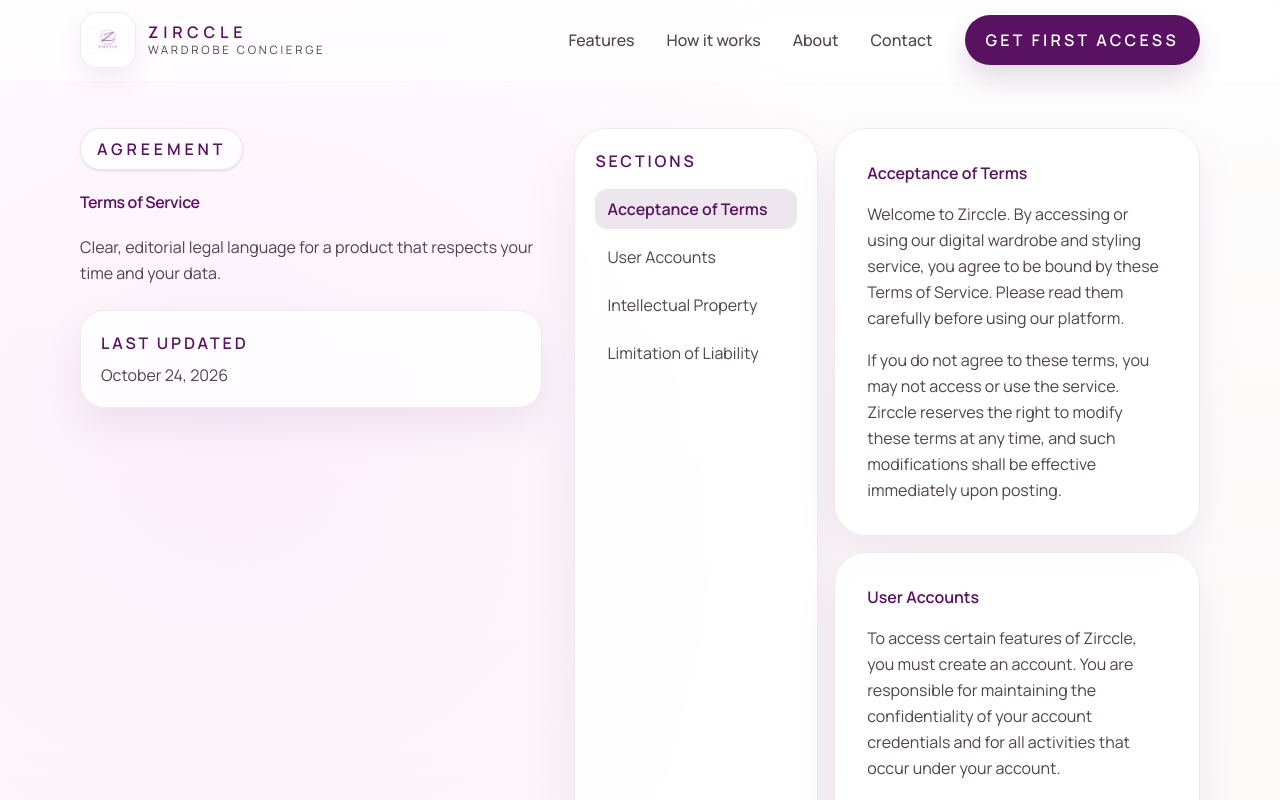
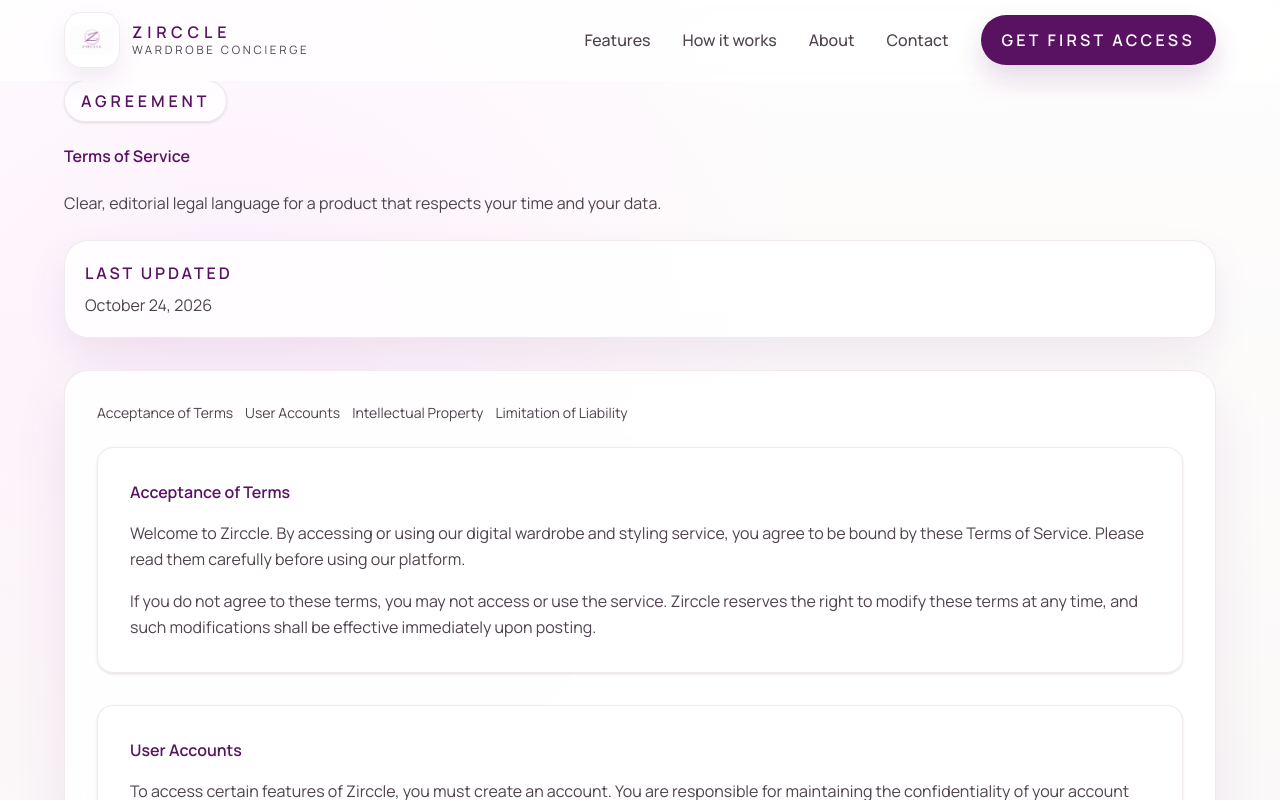
Before and after one commit to zirccle/website, a Next.js app: page /terms-of-service in a window 1280 px wide. Shown: the top 800 px of the page. Built offline with nearby package versions, Linux system fonts and the light colour scheme.

Commit message:
restructure

```diff
--- a/app/about/page.tsx
+++ b/app/about/page.tsx
@@ -30,7 +30,7 @@ export default function AboutPage() {
     <main className="min-h-screen bg-background">
       <SiteHeader />
 
-      <section className="hero-gradient pt-28 pb-20 md:pt-32 md:pb-28">
+      <section className="hero-gradient pt-20 pb-12 md:pt-24 md:pb-16">
         <div className="mx-auto grid max-w-container-max grid-cols-1 gap-12 px-margin-mobile md:px-margin-desktop lg:grid-cols-[0.9fr_1.1fr] lg:items-stretch">
           <div className="space-y-6">
             <span className="inline-flex w-fit items-center rounded-full border border-primary/10 bg-white/78 px-4 py-2 text-label-sm font-semibold uppercase tracking-[0.24em] text-primary shadow-sm backdrop-blur-md">
--- a/app/contact/page.tsx
+++ b/app/contact/page.tsx
@@ -5,7 +5,7 @@ export default function ContactPage() {
     <main className="min-h-screen bg-background">
       <SiteHeader />
 
-      <section className="hero-gradient pt-28 pb-20 md:pt-32 md:pb-28">
+      <section className="hero-gradient pt-20 pb-12 md:pt-24 md:pb-16">
         <div className="mx-auto max-w-[860px] px-margin-mobile md:px-margin-desktop">
           <div className="space-y-6 text-center">
             <span className="inline-flex w-fit items-center rounded-full border border-primary/10 bg-white/78 px-4 py-2 text-label-sm font-semibold uppercase tracking-[0.24em] text-primary shadow-sm backdrop-blur-md mx-auto">
--- a/app/page.tsx
+++ b/app/page.tsx
@@ -66,7 +66,7 @@ export default function Home() {
     <main className="min-h-screen bg-background">
       <SiteHeader />
 
-      <section className="hero-gradient relative overflow-hidden pt-28 pb-20 md:pt-32 md:pb-28">
+      <section className="hero-gradient relative overflow-hidden pt-20 pb-12 md:pt-24 md:pb-16">
         <div className="mx-auto grid max-w-container-max grid-cols-1 gap-14 px-margin-mobile md:px-margin-desktop lg:grid-cols-[0.98fr_1.02fr] lg:items-stretch">
           <div className="relative z-10 flex flex-col gap-7">
             <span className="inline-flex w-fit items-center rounded-full border border-primary/10 bg-white/75 px-4 py-2 text-label-sm font-semibold uppercase tracking-[0.24em] text-primary shadow-sm backdrop-blur-md">
--- a/app/privacy-policy/page.tsx
+++ b/app/privacy-policy/page.tsx
@@ -59,19 +59,18 @@ export default function PrivacyPolicyPage() {
     <main className="min-h-screen bg-background flex flex-col justify-between">
       <SiteHeader />
 
-      <section className="hero-gradient pt-28 pb-20 md:pt-32 md:pb-28">
-        <div className="mx-auto grid max-w-container-max grid-cols-1 gap-8 px-margin-mobile md:px-margin-desktop lg:grid-cols-[0.9fr_1.1fr] lg:items-stretch">
-          <div className="space-y-6 flex flex-col justify-between h-full">
+      <section className="hero-gradient pt-16 pb-8 md:pt-20 md:pb-12">
+        <div className="mx-auto max-w-container-max px-margin-mobile md:px-margin-desktop">
+          <div className="space-y-6">
             <span className="inline-flex w-fit items-center rounded-full border border-primary/10 bg-white/78 px-4 py-2 text-label-sm font-semibold uppercase tracking-[0.24em] text-primary shadow-sm backdrop-blur-md">
               Legal
             </span>
-            <h1 className="max-w-xl text-display-lg-mobile font-semibold leading-[1.02] tracking-tight text-primary md:text-display-lg">
-              Privacy Policy
-            </h1>
-            <p className="max-w-xl text-body-lg leading-relaxed text-on-surface-variant">
+            <h1 className="text-display-lg font-semibold leading-tight text-primary">Privacy Policy</h1>
+            <p className="text-body-lg leading-relaxed text-on-surface-variant max-w-2xl">
               We value your privacy and are committed to protecting your personal data while you explore Zirccle.
             </p>
-            <div className="grid gap-4 sm:grid-cols-2">
+
+            <div className="grid gap-4 sm:grid-cols-2 max-w-2xl">
               <div className="rounded-[1.5rem] border border-outline-variant/35 bg-white/85 p-5 shadow-[0_18px_40px_rgba(89,17,98,0.08)]">
                 <div className="text-label-sm font-semibold uppercase tracking-[0.18em] text-primary">Last updated</div>
                 <p className="mt-2 text-body-lg text-on-surface-variant">May 23, 2026</p>
@@ -83,10 +82,16 @@ export default function PrivacyPolicyPage() {
             </div>
           </div>
 
-          <article className="rounded-[2rem] border border-outline-variant/35 bg-white/88 p-6 shadow-[0_22px_55px_rgba(89,17,98,0.08)] backdrop-blur-md md:p-10 min-h-full">
-            <div className="space-y-10">
+          <article className="mt-8 rounded-[1.5rem] border border-outline-variant/35 bg-white/88 p-6 shadow-[0_22px_55px_rgba(89,17,98,0.08)] backdrop-blur-md md:p-8">
+            <nav className="mb-6 flex flex-wrap gap-2">
+              {sections.map((s, i) => (
+                <a key={i} href={`#section-${i}`} className="text-sm text-on-surface-variant hover:text-primary">{s.title}</a>
+              ))}
+            </nav>
+
+            <div className="space-y-8">
               {sections.map((sec, idx) => (
-                <section key={idx} className="space-y-4">
+                <section key={idx} id={`section-${idx}`} className="space-y-4">
                   <h2 className="text-headline-sm font-semibold text-primary">{sec.title}</h2>
                   <p className="text-body-md leading-relaxed text-on-surface-variant">{sec.content}</p>
 
@@ -118,17 +123,12 @@ export default function PrivacyPolicyPage() {
               ))}
             </div>
 
-            <div className="mt-10 flex flex-col gap-4 border-t border-outline-variant/25 pt-6 sm:flex-row sm:items-center sm:justify-between">
-              <Link className="inline-flex items-center gap-2 text-label-sm font-semibold uppercase tracking-[0.18em] text-on-surface-variant transition-colors hover:text-primary" href="/">
+            <div className="mt-8 border-t border-outline-variant/25 pt-6 flex items-center justify-between">
+              <a className="inline-flex items-center gap-2 text-label-sm font-semibold uppercase tracking-[0.18em] text-on-surface-variant transition-colors hover:text-primary" href="/">
                 <span className="material-symbols-outlined text-lg">arrow_back</span>
                 Return to home
-              </Link>
-              <button
-                onClick={() => window.print()}
-                className="rounded-full bg-primary px-6 py-3 text-label-sm font-semibold uppercase tracking-[0.18em] text-on-primary transition-all duration-200 hover:bg-primary-container active:scale-95"
-              >
-                Print policy
-              </button>
+              </a>
+              <button onClick={() => window.print()} className="rounded-full bg-primary px-6 py-3 text-label-sm font-semibold uppercase tracking-[0.18em] text-on-primary transition-all duration-200 hover:bg-primary-container active:scale-95">Print policy</button>
             </div>
           </article>
         </div>
--- a/app/terms-of-service/page.tsx
+++ b/app/terms-of-service/page.tsx
@@ -89,51 +89,34 @@ export default function TermsOfServicePage() {
     <main className="min-h-screen bg-background flex flex-col justify-between">
       <SiteHeader />
 
-      <section className="hero-gradient pt-28 pb-20 md:pt-32 md:pb-28">
-        <div className="mx-auto grid max-w-container-max grid-cols-1 gap-8 px-margin-mobile md:px-margin-desktop lg:grid-cols-[0.85fr_1.15fr] lg:items-stretch">
+      <section className="hero-gradient pt-16 pb-8 md:pt-20 md:pb-12">
+        <div className="mx-auto max-w-container-max px-margin-mobile md:px-margin-desktop">
           <div className="space-y-6">
-            <span className="inline-flex w-fit items-center rounded-full border border-primary/10 bg-white/78 px-4 py-2 text-label-sm font-semibold uppercase tracking-[0.24em] text-primary shadow-sm backdrop-blur-md">
-              Agreement
-            </span>
-            <h1 className="max-w-xl text-display-lg-mobile font-semibold leading-[1.02] tracking-tight text-primary md:text-display-lg">
-              Terms of Service
-            </h1>
-            <p className="max-w-xl text-body-lg leading-relaxed text-on-surface-variant">
-              Clear, editorial legal language for a product that respects your time and your data.
-            </p>
+            <span className="inline-flex w-fit items-center rounded-full border border-primary/10 bg-white/78 px-4 py-2 text-label-sm font-semibold uppercase tracking-[0.24em] text-primary shadow-sm backdrop-blur-md">Agreement</span>
+            <h1 className="text-display-lg font-semibold leading-tight text-primary">Terms of Service</h1>
+            <p className="text-body-lg leading-relaxed text-on-surface-variant max-w-2xl">Clear, editorial legal language for a product that respects your time and your data.</p>
             <div className="rounded-[1.5rem] border border-outline-variant/35 bg-white/85 p-5 shadow-[0_18px_40px_rgba(89,17,98,0.08)]">
               <div className="text-label-sm font-semibold uppercase tracking-[0.18em] text-primary">Last updated</div>
               <p className="mt-2 text-body-lg text-on-surface-variant">October 24, 2026</p>
             </div>
           </div>
 
-          <div className="grid gap-4 lg:grid-cols-[0.8fr_1.2fr]">
-            <aside className="rounded-[2rem] border border-outline-variant/35 bg-white/88 p-5 shadow-[0_22px_55px_rgba(89,17,98,0.08)] backdrop-blur-md lg:sticky lg:top-28 h-full">
-              <p className="text-label-sm font-semibold uppercase tracking-[0.18em] text-primary">Sections</p>
-              <nav className="mt-4 flex flex-col gap-2">
-                {terms.map((sec) => (
-                  <a
-                    key={sec.id}
-                    href={`#${sec.id}`}
-                    className={`rounded-xl px-3 py-2 text-body-md transition-colors ${activeSection === sec.id ? "bg-primary/10 font-semibold text-primary" : "text-on-surface-variant hover:bg-surface-container-low hover:text-primary"}`}
-                  >
-                    {sec.title}
-                  </a>
-                ))}
-              </nav>
-            </aside>
+          <article className="mt-8 rounded-[1.5rem] border border-outline-variant/35 bg-white/88 p-6 shadow-[0_22px_55px_rgba(89,17,98,0.08)] backdrop-blur-md md:p-8">
+            <nav className="mb-6 flex flex-wrap gap-3">
+              {terms.map((t) => (
+                <a key={t.id} href={`#${t.id}`} className="text-sm text-on-surface-variant hover:text-primary">{t.title}</a>
+              ))}
+            </nav>
 
-            <div className="space-y-4">
+            <div className="space-y-8">
               {terms.map((sec) => (
-                <section key={sec.id} id={sec.id} className="scroll-mt-28 rounded-[2rem] border border-outline-variant/35 bg-white/88 p-6 shadow-[0_18px_40px_rgba(89,17,98,0.08)] backdrop-blur-md md:p-8">
+                <section key={sec.id} id={sec.id} className="scroll-mt-20 rounded-[1rem] border border-outline-variant/35 bg-white/88 p-6 shadow-sm md:p-8">
                   <h2 className="text-headline-sm font-semibold text-primary">{sec.title}</h2>
-                  <div className="mt-4 space-y-4 text-body-md leading-relaxed text-on-surface-variant">
-                    {sec.content}
-                  </div>
+                  <div className="mt-4 space-y-4 text-body-md leading-relaxed text-on-surface-variant">{sec.content}</div>
                 </section>
               ))}
             </div>
-          </div>
+          </article>
         </div>
       </section>
 
--- a/tailwind.config.ts
+++ b/tailwind.config.ts
@@ -85,9 +85,9 @@ const config: Config = {
         "3xl": "1.5rem", // 24px
       },
       spacing: {
-        "margin-desktop": "80px",
+        "margin-desktop": "64px",
         "margin-mobile": "20px",
-        "section-gap": "120px",
+        "section-gap": "72px",
         "stack-sm": "8px",
         "stack-md": "16px",
         "stack-lg": "32px",
```
